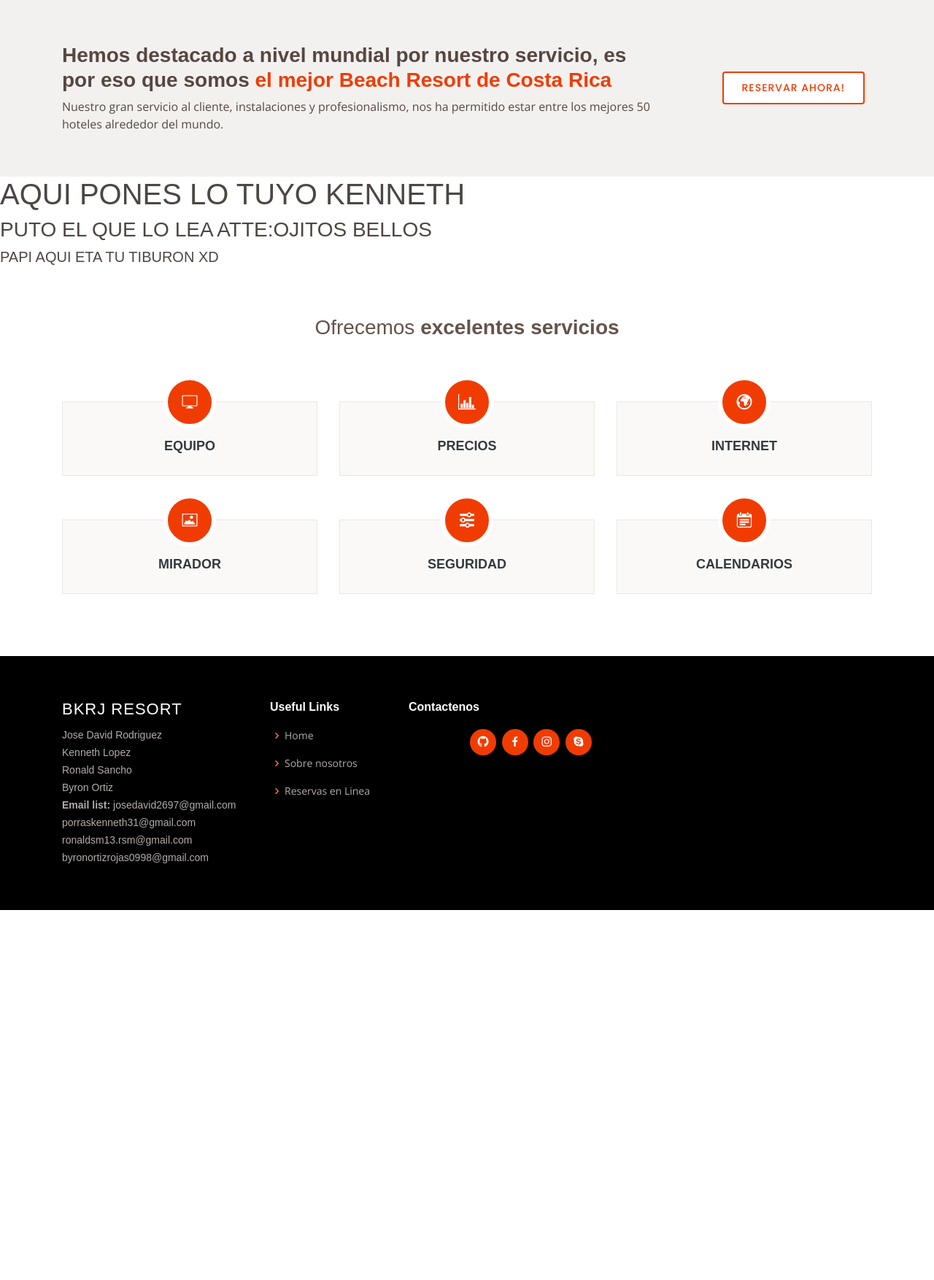
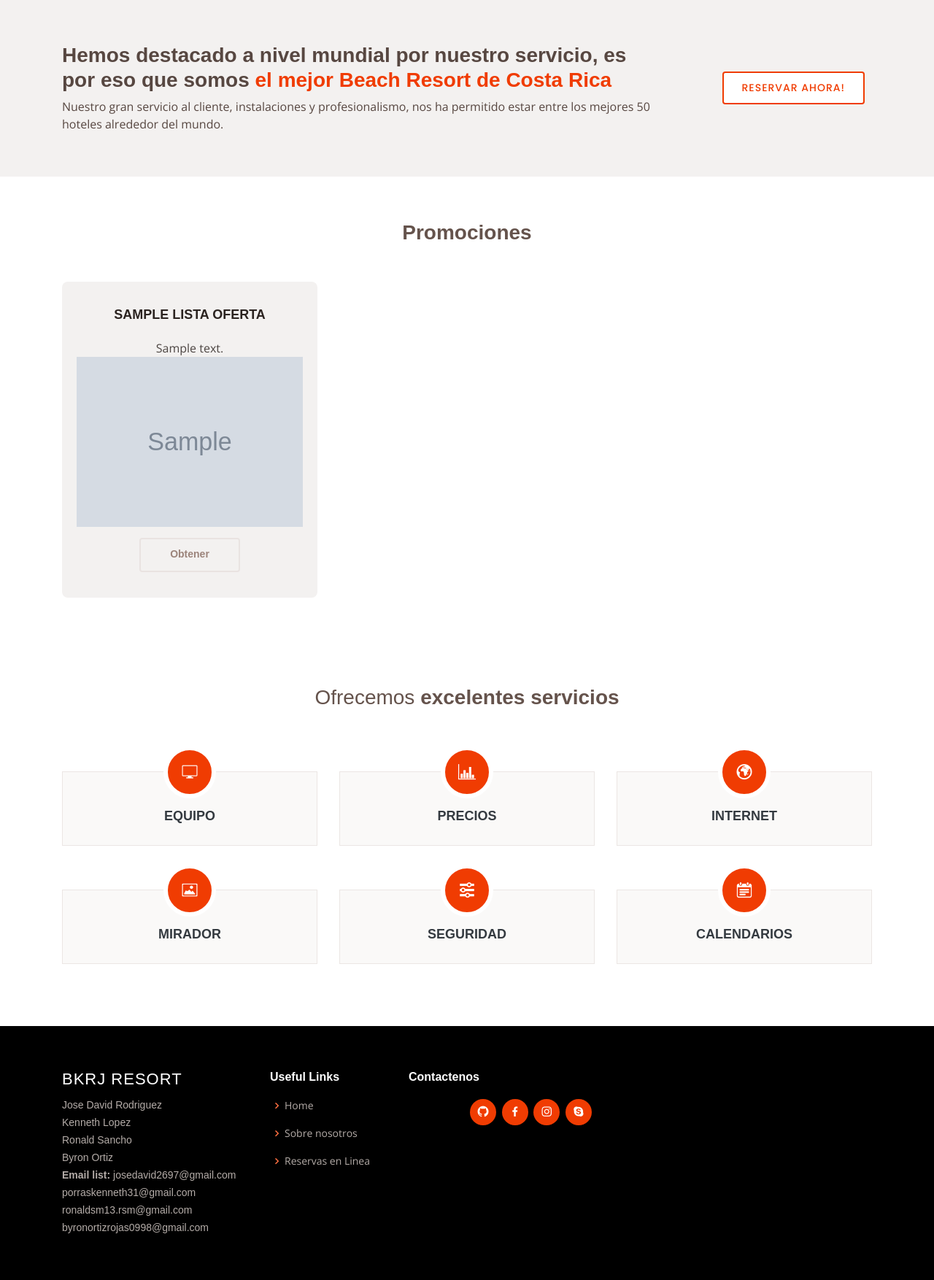
Before and after one commit to JoseDavid2697/hotelbkrjresort, a PHP site: template view/indexView.php in a window 1280 px wide. Shown: the part 631-2385 px from the top of the page at 73% size. Before the commit the page ends 1878 px from the top, so only its background shows below. Run offline with PHP 8.4, Linux system fonts and the light colour scheme; the template is opened without the code that fills it: most values are stand-ins (such as "Sample title", 1, 10 or a date in 2020); grey boxes marked "Sample" are stand-in pictures; some web fonts are replaced.

Commit message:
Se obtienen las ofertas de BD y se muestran al inicio

```diff
--- a/view/indexView.php
+++ b/view/indexView.php
@@ -136,11 +136,34 @@
       </div>
     </section><!-- End Cta Section -->
 
-      <h1>AQUI PONES LO TUYO KENNETH</h1>
-      <h3>PUTO EL QUE LO LEA ATTE:OJITOS BELLOS</h3>
-      <h5>PAPI AQUI ETA TU TIBURON XD</h5>
+    <!-- ======= Pricing Section ======= -->
+    <section id="pricing" class="pricing">
+      <div class="container">
 
+      <div class="section-title" data-aos="fade-up">
+          <h2><strong>Promociones</strong></h2>
+        </div>
+        <div class="row">
 
+        <?php foreach($vars['listaOfertas'] as $oferta){  ?>
+
+          <div class="col-md-4">
+            <div class="box" data-aos="fade-right">
+              <h3> <?php echo $oferta['nombre'] ?></h3>
+              <?php echo $oferta['descripcion'] ?>
+              <img src=" <?php echo $oferta['imagen'] ?>" alt="oferta" class="img-fluid">
+              <div class="btn-wrap">
+                <a href=" <?php echo $oferta['link_destino'] ?>" target="_blank" class="btn-buy">Obtener</a>
+              </div>
+            </div>
+          </div>
+
+        <?php }?>
+
+        </div>
+
+      </div>
+    </section><!-- End Pricing Section -->
     <!-- ======= Services Section ======= -->
     <section id="serviceshome" class="serviceshome">
       <div class="container">
```
Also changed, not shown: controller/DefaultController.php (+7 -2 lines), libs/configuration.php (+4 -4 lines), model/OfertasModel.php (added, +27 -0 lines), public/assets/img/promociones/fincabv.png (added).
